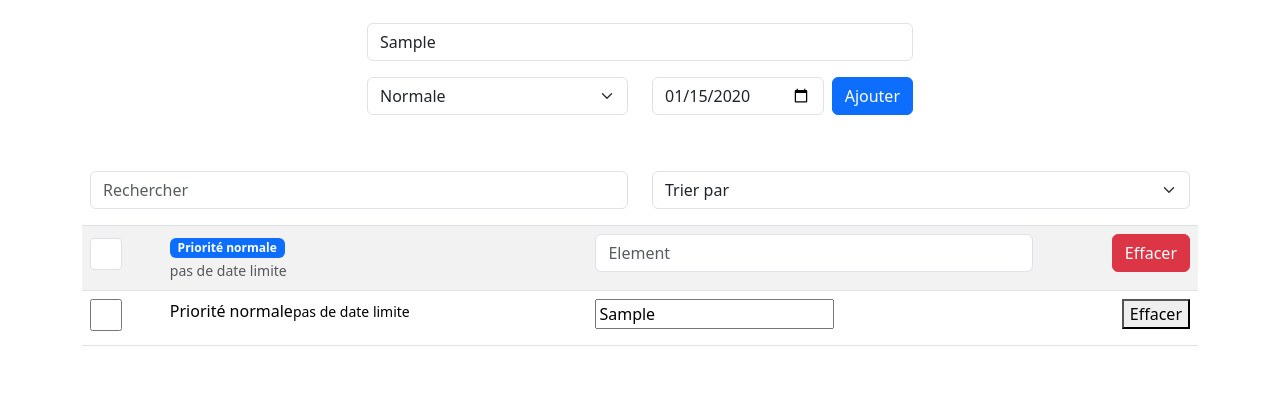
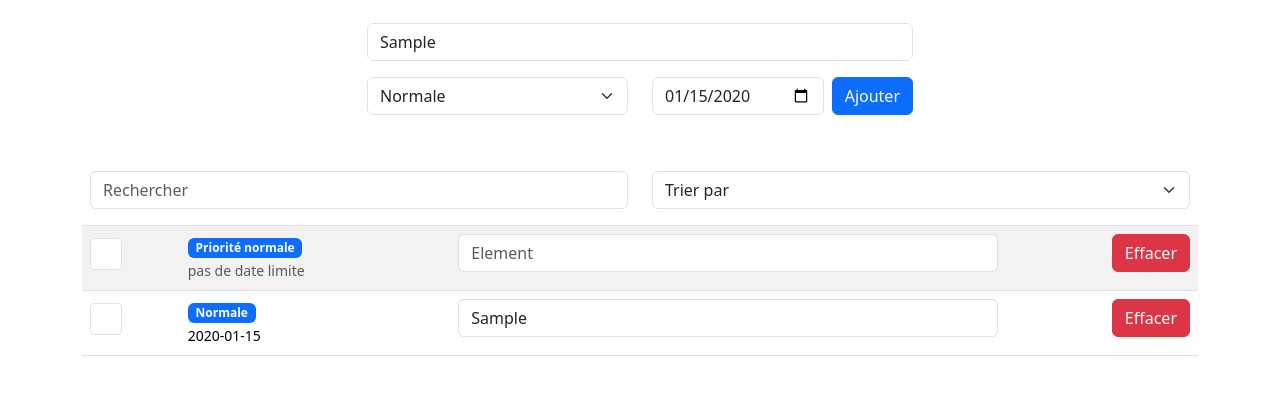
Before and after one commit to Sophiebyd/Todo, a plain HTML site: page index.html in a window 1280 px wide. Both pictures are taken after typing "Sample", "2020-01-15" into the empty fields and a click on the button "Ajouter". Shown: the part 73-468 px from the top of the page. Drawn offline with nearby package versions, Linux system fonts and the light colour scheme.

Commit message:
add condition for badge

```diff
--- a/app.js
+++ b/app.js
@@ -13,6 +13,12 @@ function addContent(event){
 if (content.value === '')
     alert ('Ajouter un élément')
 
+//récupérer la priorité
+const priority = document.querySelector('#priority').value;
+
+//récupérer la date
+const date = document.querySelector('#date').value;
+
 // ajouter une ligne à la table
 const tr = document.createElement('tr');
 
@@ -24,32 +30,43 @@ const tdBtnDelete = document.createElement('td');
 
 //élément du checkbox
 const checkbox = document.createElement('input');
-checkbox.classList.add = ('form-check-input', 'form-check-input-lg');
+checkbox.classList.add ('form-check-input', 'form-check-input-lg');
 checkbox.type = 'checkbox';
 checkbox.style.width = '2em';
 checkbox.style.height = '2em';
 
 //élément du badge
 const badge = document.createElement('span');
-badge.classList.add = ('badge', 'bg-primary');
-badge.textContent = ('Priorité normale');
+
+if (priority === 'Normale'){
+    badge.classList.add ('badge', 'bg-primary')
+} else if (priority === 'Haute'){
+    badge.classList.add ('badge', 'bg-warning')
+} else {
+    badge.classList.add ('badge', 'bg-danger')
+}
+
+badge.textContent = `${priority}`;
+
+//ajout de la base <br>
+const br = document.createElement('br');
 
 //élement du petit texte
 const smallText = document.createElement('small');
 smallText.classList.add = ('form-text', 'text-muted');
-smallText.textContent = ('pas de date limite');
+smallText.textContent = date;
 
 //élement de l'input texte readonly
 const text = document.createElement('input');
 text.type = ('text');
-text.classList.add = ('form-control', 'formList');
+text.classList.add ('form-control', 'formList');
 text.value = content.value;
 text.readOnly = true;
 
 //élement du bouton Effacer
 const btnDelete = document.createElement('button');
 btnDelete.type = 'submit';
-btnDelete.classList.add = ('btn', 'btn-danger');
+btnDelete.classList.add ('btn', 'btn-danger');
 btnDelete.textContent = ('Effacer');
 
 //placer le bouton effacer à la fin
@@ -58,6 +75,7 @@ tdBtnDelete.className = 'text-end';
 //relier les éléments au td (cellules)
 tdCheckbox.appendChild(checkbox);
 tdBadgeText.appendChild(badge);
+tdBadgeText.appendChild(br);
 tdBadgeText.appendChild(smallText);
 tdText.appendChild(text);
 tdBtnDelete.appendChild(btnDelete);
--- a/index.html
+++ b/index.html
@@ -27,10 +27,10 @@
       <!-- input -->
       <div class="row justify-content-center">
         <div class="col-md-3">
-          <select class="form-select select" aria-label="Choisir la priorité">
-            <option value="option1">Normale</option>
-            <option value="option2">Haute</option>
-            <option value="option2">Elevée</option>
+          <select class="form-select select" aria-label="Choisir la priorité" id="priority">
+            <option value="Normale">Normale</option>
+            <option value="Haute">Haute</option>
+            <option value="Elevée">Elevée</option>
           </select>
         </div>
         <div class="col-md-3 d-flex align-items-end">
```
